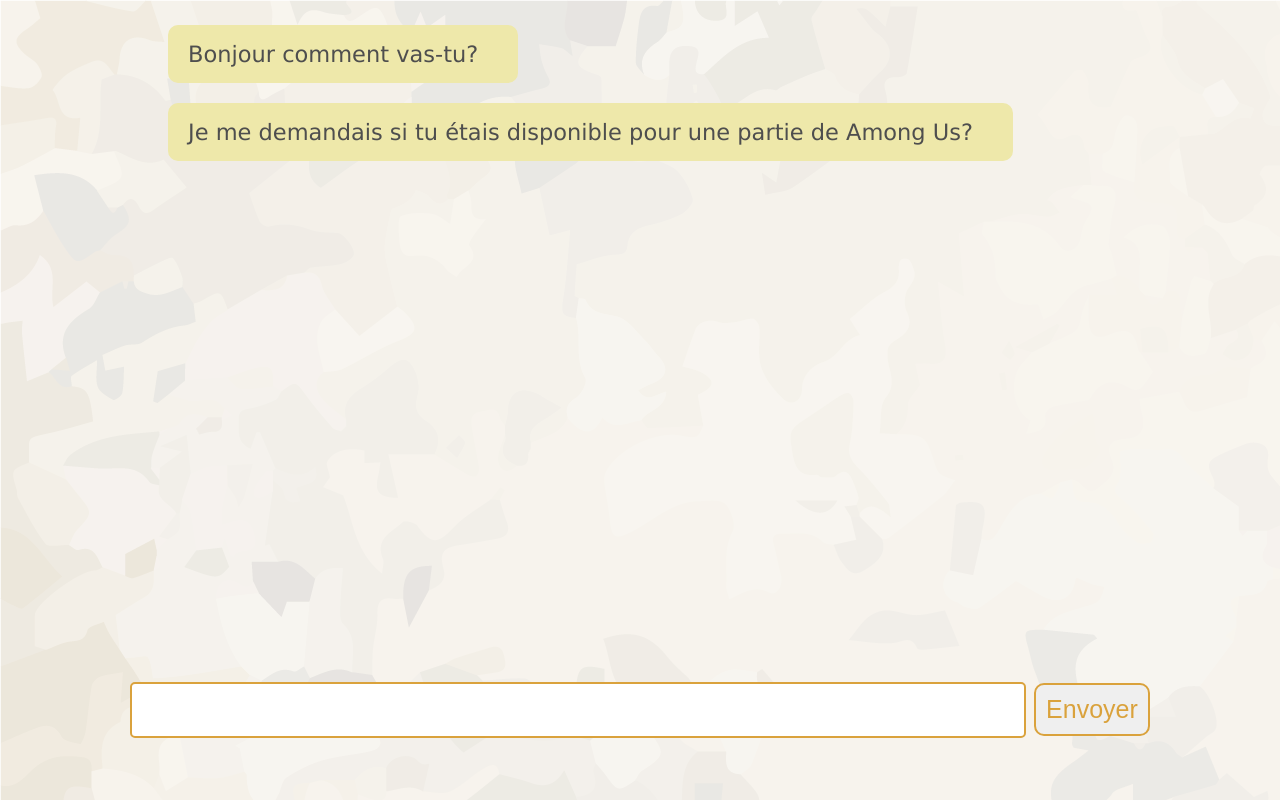
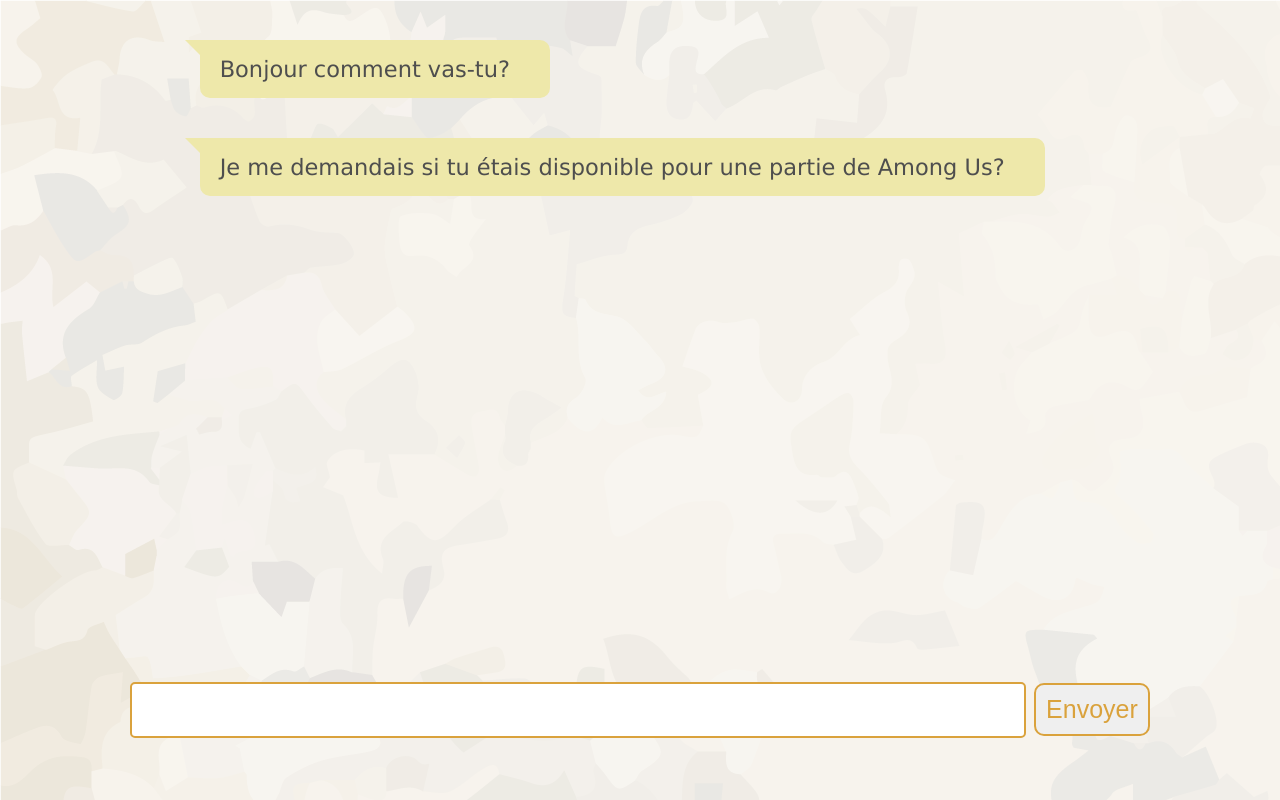
Before and after one commit to benoitfournier28/Chat, a website: page public/index.html in a window 1280 px wide. Drawn offline with nearby package versions, Linux system fonts and the light colour scheme; no server answers.

Commit message:
modifs css et fixation défault css

```diff
--- a/app.js
+++ b/app.js
@@ -2,6 +2,8 @@ const express = require("express");
 const app = express();
 const server = require('http').createServer(app);
 const io = require('socket.io')(server);
+
+const messages = require("./back/message");
 
 app.use(express.static('public'));
 
--- a/public/css/style.css
+++ b/public/css/style.css
@@ -30,34 +30,45 @@ body{
     width: 80%;
 }
 
-.zone_message--size ul{
-    list-style: none;
-    overflow-y: scroll;
-    overflow-x: none;
+.zone_message--size #message{
+    padding-left: 7%;
+    padding-right: 7%;
+    position: relative;
+    overflow-x: scroll;
 }
 
-.zone_message--size ul li{
+.zone_message--size #message div{
     position: relative;
+    margin: 40px 0 10px 0;
+}
+
+.zone_message--size #message div span{
     display: inline-block;
     clear: both;
-    list-style: none;
     width: auto;
     padding: 16px 40px 16px 20px;
-	margin: 0 0 20px 0;
     background-color: palegoldenrod;
     border-radius: 10px;
     font-size: 0.9em;
 }
 
-.zone_message--size ul li:after {
+
+
+.zone_message--size #message div::before {
 	position: absolute;
     top: 0;
-	width: 5;
-	height: 5;
-	border-top: 3px solid palegoldenrod;
+	width: 0px;
+    height: 0px;
+    transform: translate(-50%, 0%);
+    content: "";
+    background-color: transparent;
+    border-top: 15px solid palegoldenrod;
+    border-right: 15px solid transparent;
+    border-left: 15px solid transparent;
+    border-bottom: 15px solid transparent;
 }
 
-.zone_message--size ul li:before {
+.zone_message--size #message div span:before {
 	position: absolute;
     top: 0;
 	width: 5;
--- a/public/index.html
+++ b/public/index.html
@@ -17,32 +17,31 @@
             socket.emit('chat message', text);
         }
 
-        const response = function(msg) {
-            const li = document.createElement("li");
-            const br = document.createElement("br");
-            li.innerHTML = msg;
-            // const newMess = li.innerHTML + br;
-            document.getElementById('message').appendChild(li);
+        const newMessage = function(msg) {
+            const div = document.createElement("div");
+            div.innerHTML = `<span> ${msg} </span>`;
+            document.getElementById('message').appendChild(div);
             document.getElementById("m").value = "";
         }
 
-        socket.on('chat message', response);
+        socket.on('chat message', newMessage);
     </script>
 
 
 
     <div class = "zone_message">
         <div class="zone_message--size">
-            <ul id="message">
-                <li>Bonjour comment vas-tu?</li></br>
-                <li>Je me demandais si tu étais disponible pour une partie de Among Us?</li></br>
-            </ul>
+            <div id="message">
+                <div><span>Bonjour comment vas-tu?</span></div>
+                <div><span>Je me demandais si tu étais disponible pour une partie de Among Us?</span></div>
+            </div>
         </div>
             <div class="zone_input">
             <input id="m" autocomplete="off"/> <button onclick="send()">Envoyer</button>
             </div>
     </div>
     </main>
+    <script src="/back/message.js"></script>
 </body>
 </html>
 
```
Also changed, not shown: back/message.js (added).
